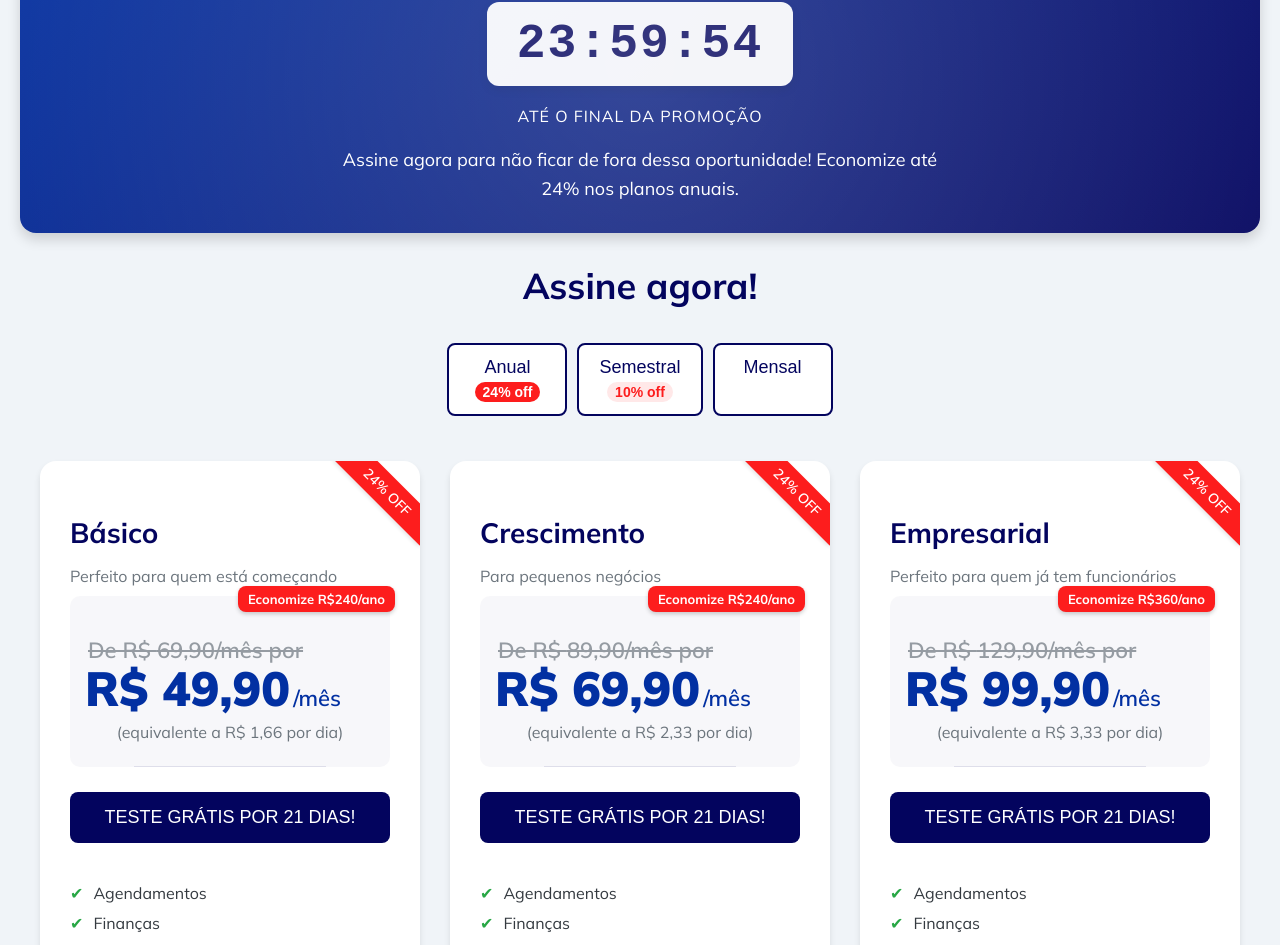
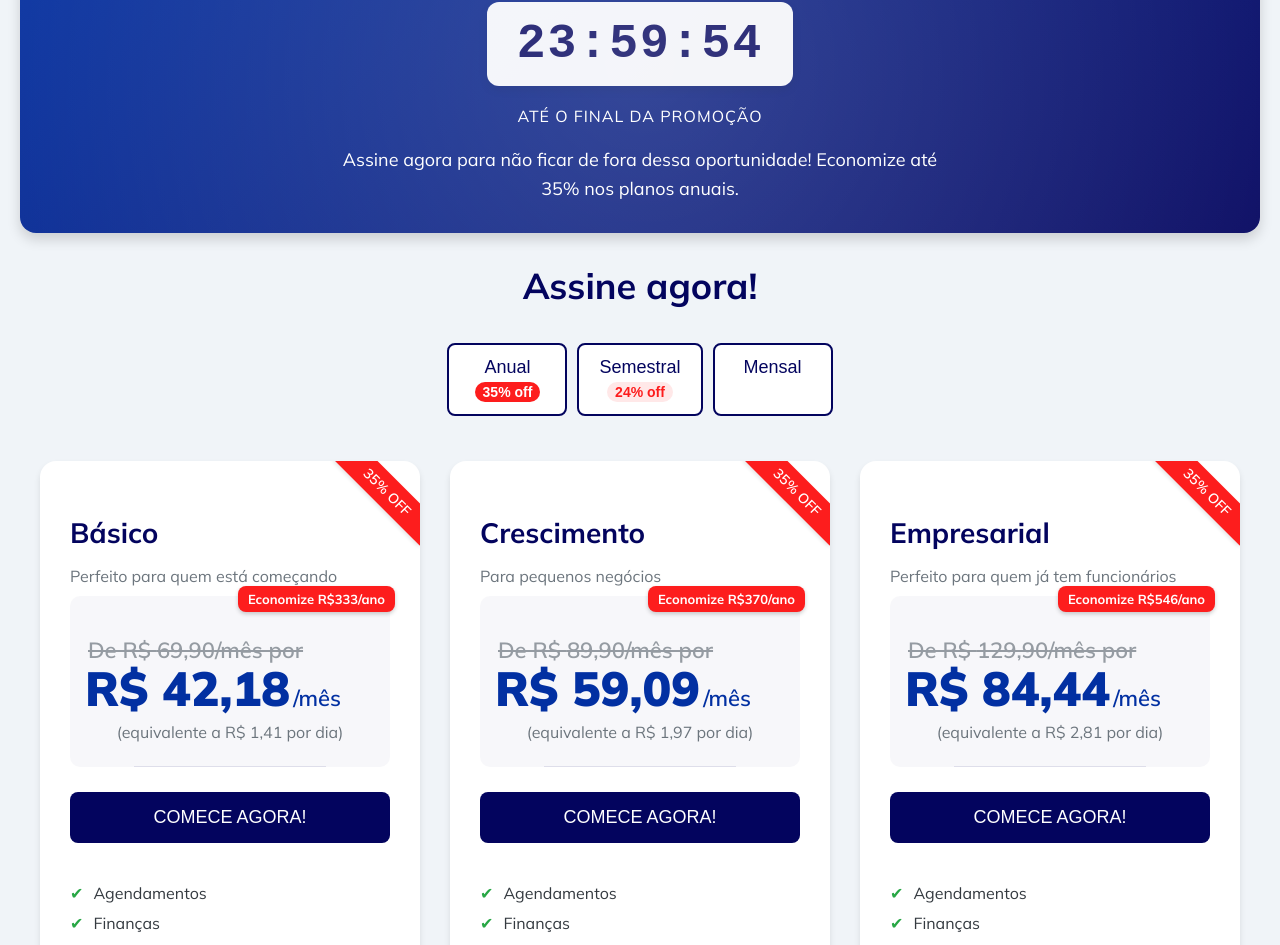
Before and after one commit to gestaoboa/gestaoboa.com.br, a React (Vite) app: page /preco in a window 1280 px wide. Shown: the part 207-1152 px from the top of the page. Built offline with nearby package versions, Linux system fonts and the light colour scheme; no server answers.

Commit message:
criar conta pelo site

```diff
--- a/src/pages/Price/components/UserRegistrationForm.css
+++ b/src/pages/Price/components/UserRegistrationForm.css
@@ -126,11 +126,13 @@
 
 .form-group {
   margin-bottom: 20px;
+  margin-right: 5px;
+  width: 95%;
 }
 
 .form-row {
   display: flex;
-  gap: 15px;
+  gap: 5%;
 }
 
 .form-group.half {
--- a/src/pages/Price/components/UserRegistrationForm.tsx
+++ b/src/pages/Price/components/UserRegistrationForm.tsx
@@ -464,14 +464,14 @@ const UserRegistrationForm: React.FC<UserRegistrationFormProps> = ({
               >
                 {loading ? "Processando..." : "Criar Conta"}
               </button>
-              <button
+              {/* <button
                 type="button"
                 className="login-button"
                 onClick={handleShowLogin}
                 disabled={loading}
               >
                 Já possuo conta
-              </button>
+              </button> */}
             </form>
           </>
         ) : (
--- a/src/pages/Price/index.tsx
+++ b/src/pages/Price/index.tsx
@@ -13,9 +13,9 @@ type PlanType = "Anual" | "Semestral" | "Mensal";
 const getDiscount = (type: PlanType) => {
   switch (type) {
     case "Anual":
-      return 0.231; // 24% off
+      return 0.35; // 35% off
     case "Semestral":
-      return 0.1; // 10% off
+      return 0.24; // 24% off
     default:
       return 0;
   }
@@ -105,9 +105,7 @@ const Price = () => {
       <Header />{" "}
       <div className="plans">
         <div className="top-countdown-container">
-          <h2 className="top-countdown-title">
-            OFERTA ESPECIAL POR TEMPO LIMITADO!
-          </h2>
+          <h2 className="top-countdown-title">PREÇO ESPECIAL DO WORKSHOP!</h2>
           <div className="top-countdown">
             <div className="top-countdown-number">
               {`${String(timeLeft.hours).padStart(2, "0")}:${String(
@@ -118,7 +116,7 @@ const Price = () => {
           </div>
           <p className="top-countdown-text">
             Assine agora para não ficar de fora dessa oportunidade! Economize
-            até 24% nos planos anuais.
+            até 35% nos planos anuais.
           </p>
         </div>
         <h1 className="plans-title" id="plans-section">
@@ -126,8 +124,14 @@ const Price = () => {
         </h1>
         <div className="plan-type-selector">
           {[
-            { type: "Anual", discount: "24% off" },
-            { type: "Semestral", discount: "10% off" },
+            {
+              type: "Anual",
+              discount: "35% off",
+            },
+            {
+              type: "Semestral",
+              discount: "24% off",
+            },
             { type: "Mensal" },
           ].map((plan) => (
             <button
@@ -152,7 +156,7 @@ const Price = () => {
           <div className="plan-card">
             {(planType === "Anual" || planType === "Semestral") && (
               <div className="plan-discount-badge">
-                {planType === "Anual" ? "24% OFF" : "10% OFF"}
+                {planType === "Anual" ? "35% OFF" : "24% OFF"}
               </div>
             )}
             <h2>Básico</h2>
@@ -204,7 +208,7 @@ const Price = () => {
                 setShowRegistrationForm(true);
               }}
             >
-              TESTE GRÁTIS POR 21 DIAS!
+              COMECE AGORA!
             </button>{" "}
             <ul className="benefits-list">
               <li>
@@ -237,7 +241,7 @@ const Price = () => {
           <div className="plan-card">
             {(planType === "Anual" || planType === "Semestral") && (
               <div className="plan-discount-badge">
-                {planType === "Anual" ? "24% OFF" : "10% OFF"}
+                {planType === "Anual" ? "35% OFF" : "24% OFF"}
               </div>
             )}
             <h2>Crescimento</h2>
@@ -289,7 +293,7 @@ const Price = () => {
                 setShowRegistrationForm(true);
               }}
             >
-              TESTE GRÁTIS POR 21 DIAS!
+              COMECE AGORA!
             </button>{" "}
             <ul className="benefits-list">
               <li>
@@ -322,7 +326,7 @@ const Price = () => {
           <div className="plan-card">
             {(planType === "Anual" || planType === "Semestral") && (
               <div className="plan-discount-badge">
-                {planType === "Anual" ? "24% OFF" : "10% OFF"}
+                {planType === "Anual" ? "35% OFF" : "24% OFF"}
               </div>
             )}
             <h2>Empresarial</h2>
@@ -374,7 +378,7 @@ const Price = () => {
                 setShowRegistrationForm(true);
               }}
             >
-              TESTE GRÁTIS POR 21 DIAS!
+              COMECE AGORA!
             </button>{" "}
             <ul className="benefits-list">
               <li>
```
